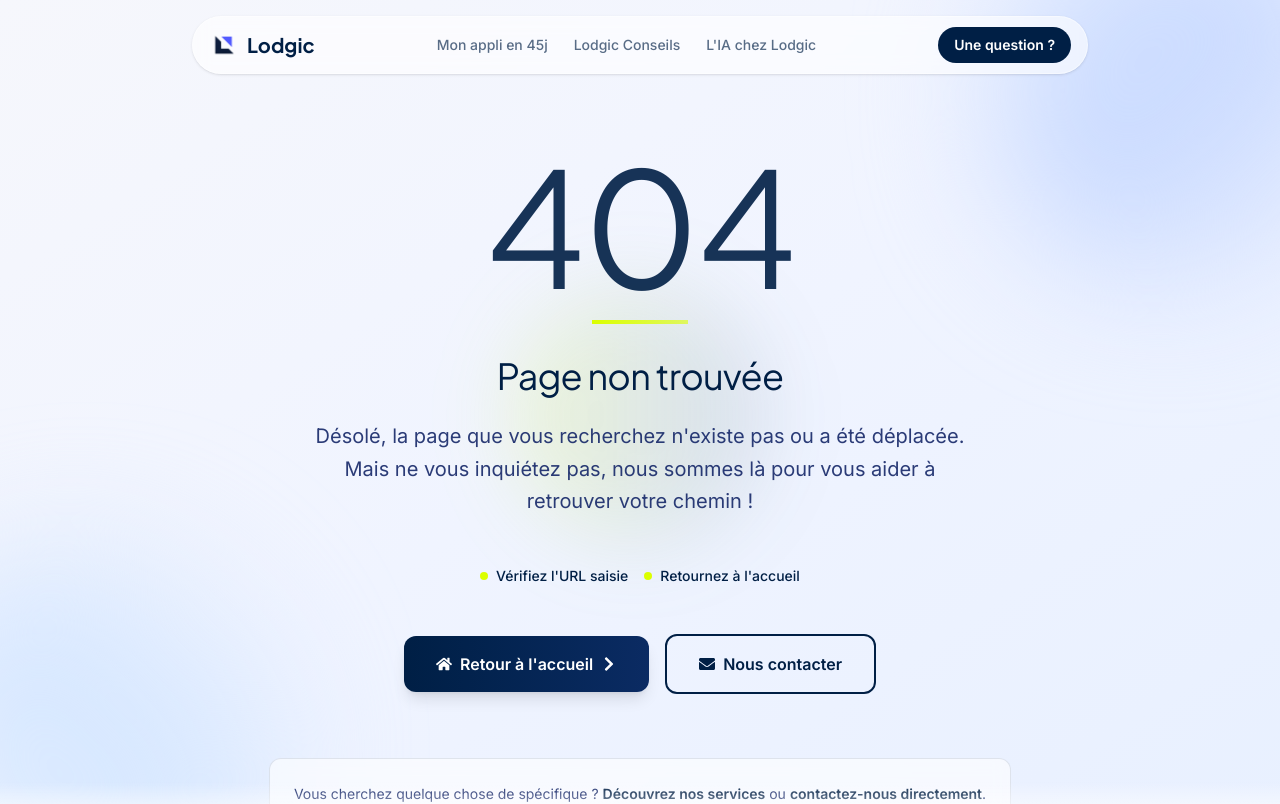
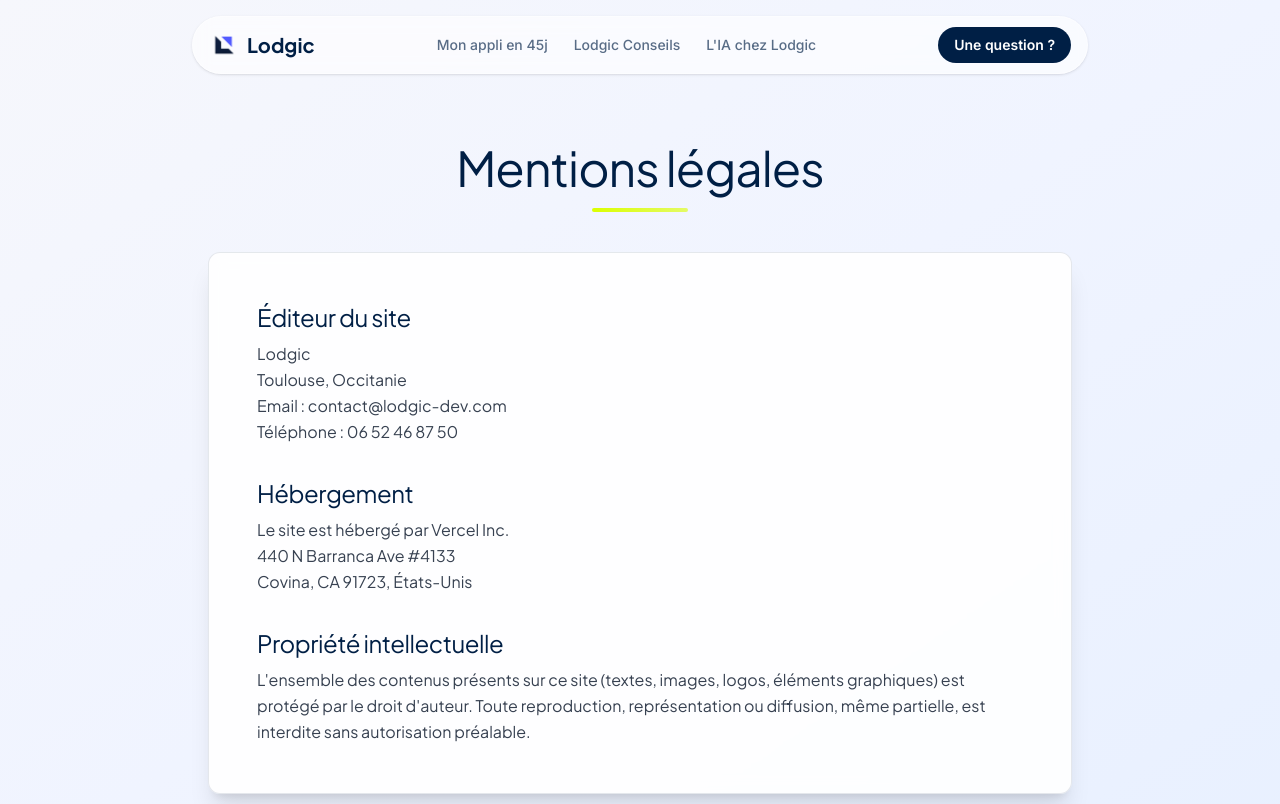
Before and after one commit to Lodgic-LLC/Landing-Website, a Next.js app: page /mentions-legales in a window 1280 px wide. Before the commit this address had no page. Shown: the top 804 px of the page. Built offline with nearby package versions, Linux system fonts and the light colour scheme.

Commit message:
Add mention legale

```diff
--- a/src/app/api/send-resource/route.ts
+++ b/src/app/api/send-resource/route.ts
@@ -96,7 +96,7 @@ export async function POST(request: Request) {
     }))
 
     await resend.emails.send({
-      from: 'Lodgic <hello@lodgic-dev.com>',
+      from: 'Lodgic <contact@lodgic-dev.com>',
       to: email,
       subject: resource.subject,
       html: resource.html,
--- /dev/null
+++ b/src/app/mentions-legales/page.tsx
@@ -0,0 +1,68 @@
+import { Metadata } from 'next'
+import { SITE_URL } from '@/lib/site'
+
+export const metadata: Metadata = {
+  title: 'Mentions légales - Lodgic',
+  description:
+    'Mentions légales de Lodgic : informations éditeur, hébergement et contact.',
+  alternates: {
+    canonical: `${SITE_URL}/mentions-legales`,
+  },
+}
+
+export default function MentionsLegalesPage() {
+  return (
+    <section className="w-full bg-gradient-to-br from-[#f6f7fc] via-[#f0f4ff] to-[#e8f0ff] pt-24 md:pt-36 pb-16 md:pb-24">
+      <div className="container mx-auto px-4 max-w-4xl">
+        <div className="mb-10 text-center">
+          <h1 className="font-bricolage-grotesque-bold text-[#001F45] text-3xl md:text-4xl lg:text-5xl mb-4">
+            Mentions légales
+          </h1>
+          <div className="w-24 h-1 bg-gradient-to-r from-[#DBFF00] to-[#DBFF00]/60 mx-auto rounded-full"></div>
+        </div>
+
+        <div className="bg-white/90 backdrop-blur-sm p-8 sm:p-10 md:p-12 rounded-xl shadow-xl border border-[#001F45]/10 space-y-8">
+          <section className="space-y-2">
+            <h2 className="font-bricolage-grotesque-bold text-[#001F45] text-2xl">
+              Éditeur du site
+            </h2>
+            <p className="text-[#374151] leading-relaxed">
+              Lodgic
+              <br />
+              Toulouse, Occitanie
+              <br />
+              Email : contact@lodgic-dev.com
+              <br />
+              Téléphone : 06 52 46 87 50
+            </p>
+          </section>
+
+          <section className="space-y-2">
+            <h2 className="font-bricolage-grotesque-bold text-[#001F45] text-2xl">
+              Hébergement
+            </h2>
+            <p className="text-[#374151] leading-relaxed">
+              Le site est hébergé par Vercel Inc.
+              <br />
+              440 N Barranca Ave #4133
+              <br />
+              Covina, CA 91723, États-Unis
+            </p>
+          </section>
+
+          <section className="space-y-2">
+            <h2 className="font-bricolage-grotesque-bold text-[#001F45] text-2xl">
+              Propriété intellectuelle
+            </h2>
+            <p className="text-[#374151] leading-relaxed">
+              L&apos;ensemble des contenus présents sur ce site (textes, images, logos,
+              éléments graphiques) est protégé par le droit d&apos;auteur. Toute
+              reproduction, représentation ou diffusion, même partielle, est interdite
+              sans autorisation préalable.
+            </p>
+          </section>
+        </div>
+      </div>
+    </section>
+  )
+}
--- a/src/app/sitemap.ts
+++ b/src/app/sitemap.ts
@@ -133,6 +133,12 @@ export default function sitemap(): MetadataRoute.Sitemap {
       changeFrequency: "yearly" as const,
       priority: 0.5,
     },
+    {
+      url: `${SITE_URL}/mentions-legales`,
+      lastModified: BUILD_DATE,
+      changeFrequency: "yearly" as const,
+      priority: 0.5,
+    },
   ];
 
   return [...staticRoutes, ...projectRoutes, ...blogPostRoutes];
--- a/src/components/layout/Footer.tsx
+++ b/src/components/layout/Footer.tsx
@@ -194,6 +194,12 @@ export default function Footer() {
           <p>© {currentYear} Lodgic. Tous droits réservés.</p>
           <div className="flex items-center gap-5">
             <Link
+              href="/mentions-legales"
+              className="hover:text-white transition-colors"
+            >
+              Mentions légales
+            </Link>
+            <Link
               href="/politique-confidentialite"
               className="hover:text-white transition-colors"
             >
```
